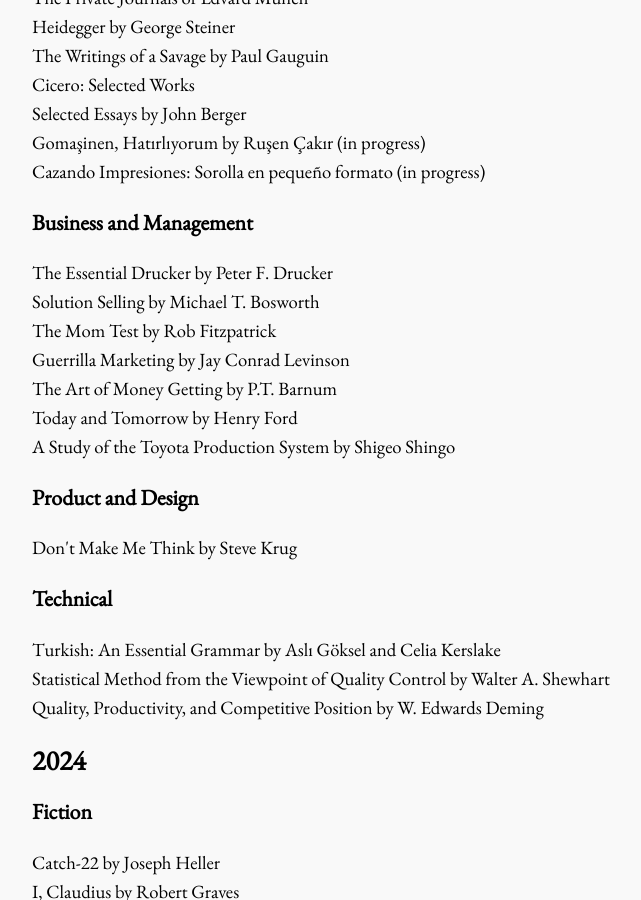
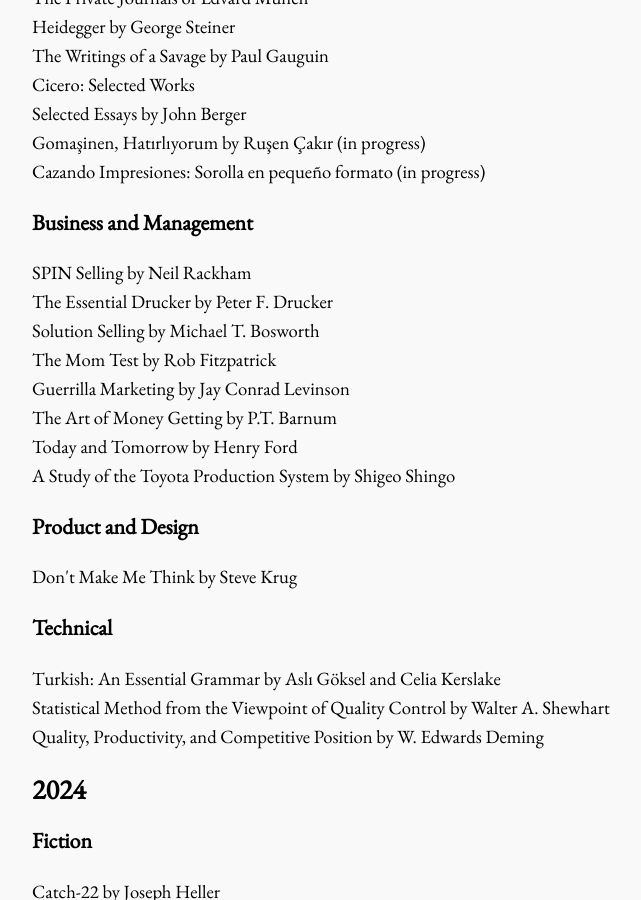
Before and after one commit to bora-uyumazturk/bora-uyumazturk.github.io, a Jekyll site: the page built from reading.html, in a window 1280 px wide and 900 px high, scrolled down 653 px. Shown: the whole window, without its empty margins (140-781 px from the left). Built offline with Jekyll 4.4.1, drawn with Linux system fonts in a browser that asks for light colours.

Commit message:
Update reading.html

```diff
--- a/reading.html
+++ b/reading.html
@@ -36,6 +36,7 @@
 
   <h3>Business and Management</h3>
 
+  SPIN Selling by Neil Rackham <br>
   The Essential Drucker by Peter F. Drucker <br>
   Solution Selling by Michael T. Bosworth <br>
   The Mom Test by Rob Fitzpatrick <br>
```
